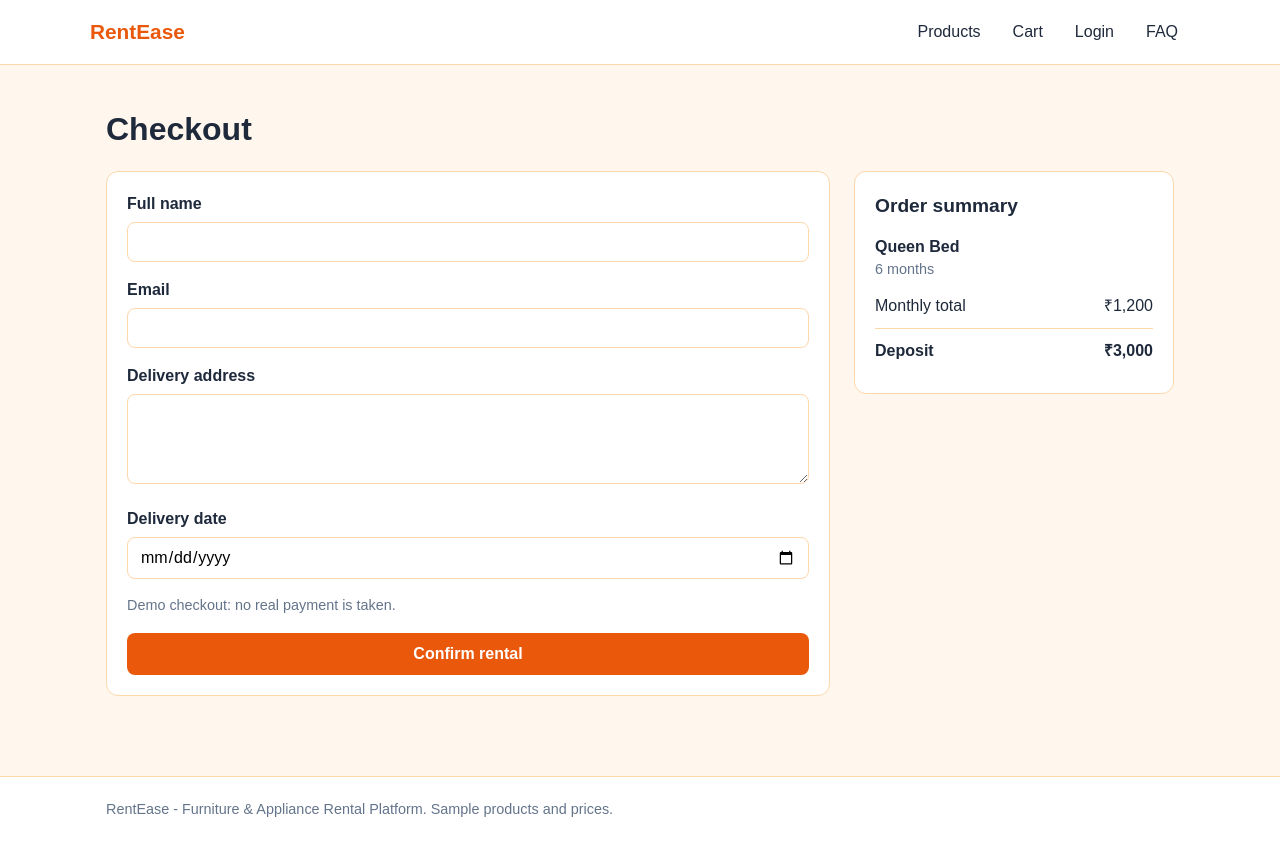
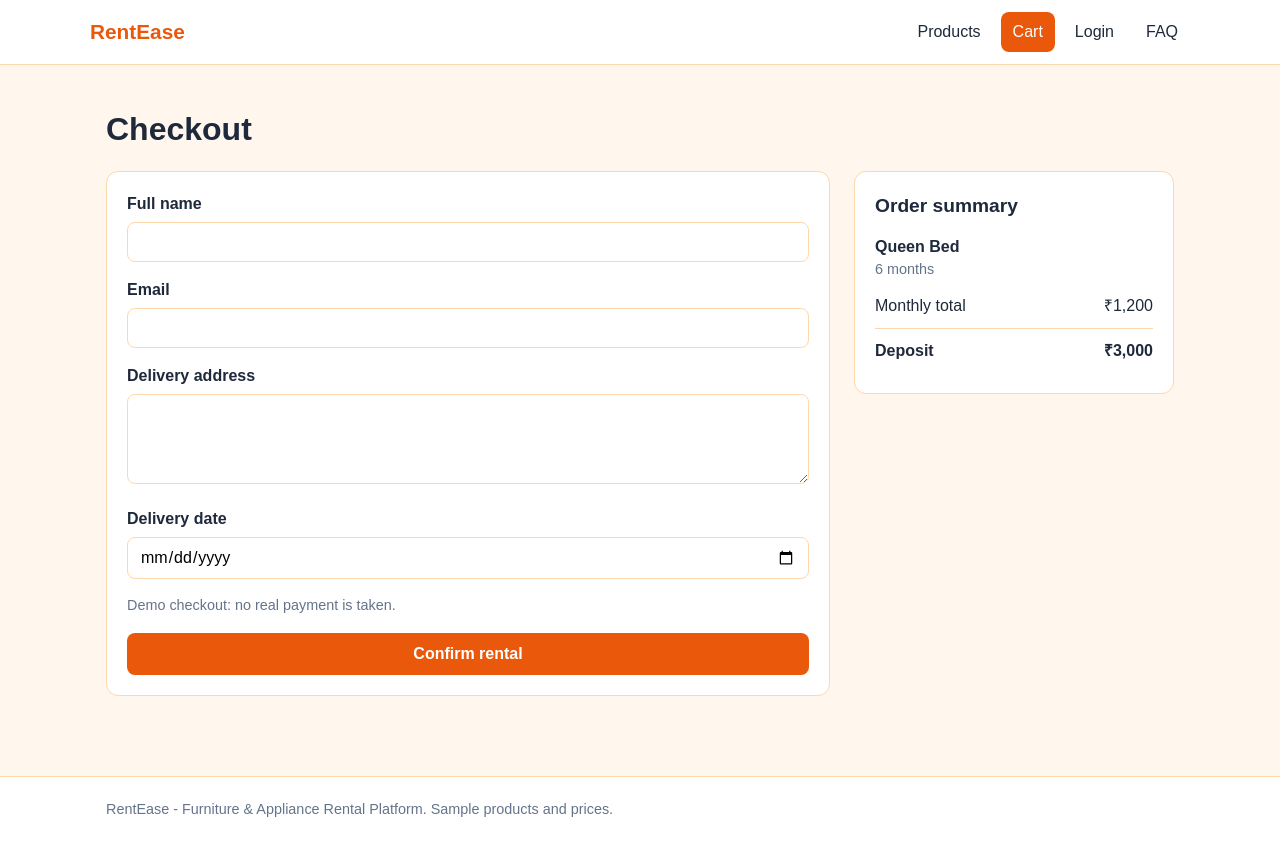
Before and after one commit to Dhruv-Rajani1604/rentease, a plain HTML site: page checkout.html in a window 1280 px wide. Drawn offline with Linux system fonts and the light colour scheme.

```diff
--- a/checkout.html
+++ b/checkout.html
@@ -87,7 +87,7 @@
             <a href="index.html" class="logo">RentEase</a>
             <nav>
                 <a href="products.html">Products</a>
-                <a href="cart.html">Cart</a>
+                <a href="cart.html" class="active">Cart</a>
                 <a href="login.html">Login</a>
                 <a href="faq.html">FAQ</a>
             </nav>
```
